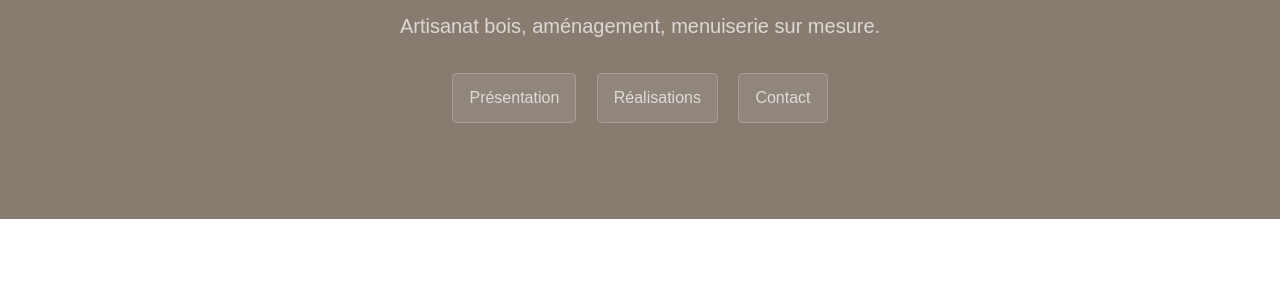
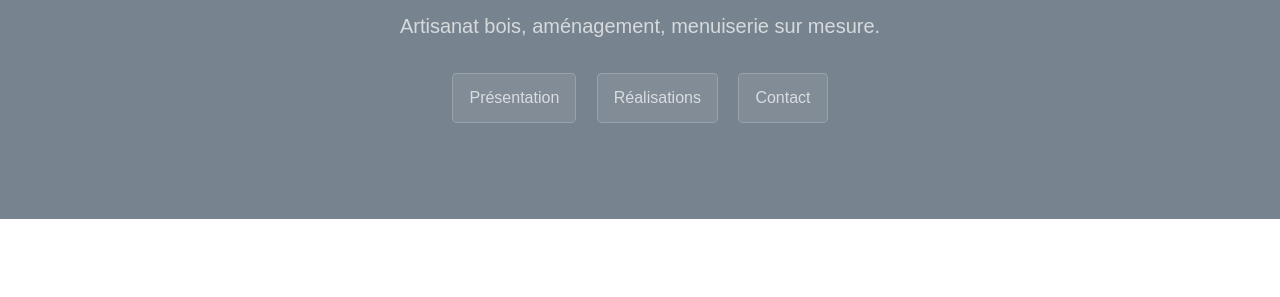
Before and after one commit to Ardebois/ardebois, a website: page index.html in a window 1280 px wide. Shown: the part 164-461 px from the top of the page. Drawn offline with Linux system fonts and the light colour scheme.

Commit message:
small changes

```diff
--- a/css/cayman.css
+++ b/css/cayman.css
@@ -52,7 +52,7 @@ a {
 .page-header {
   color: #fff;
   text-align: center;
-  background-color: #887c71;
+  background-color: #77838e;
   }
   @media screen and (min-width: 64em) {
     .page-header {
```
